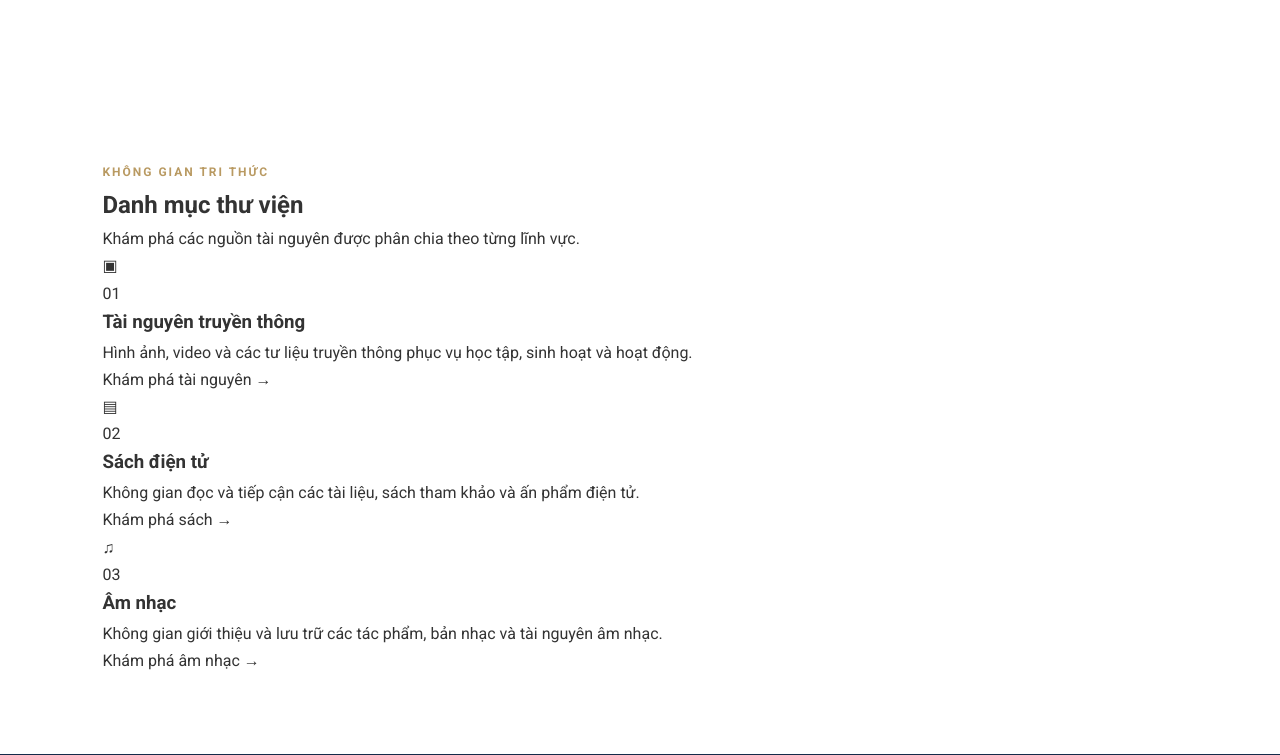
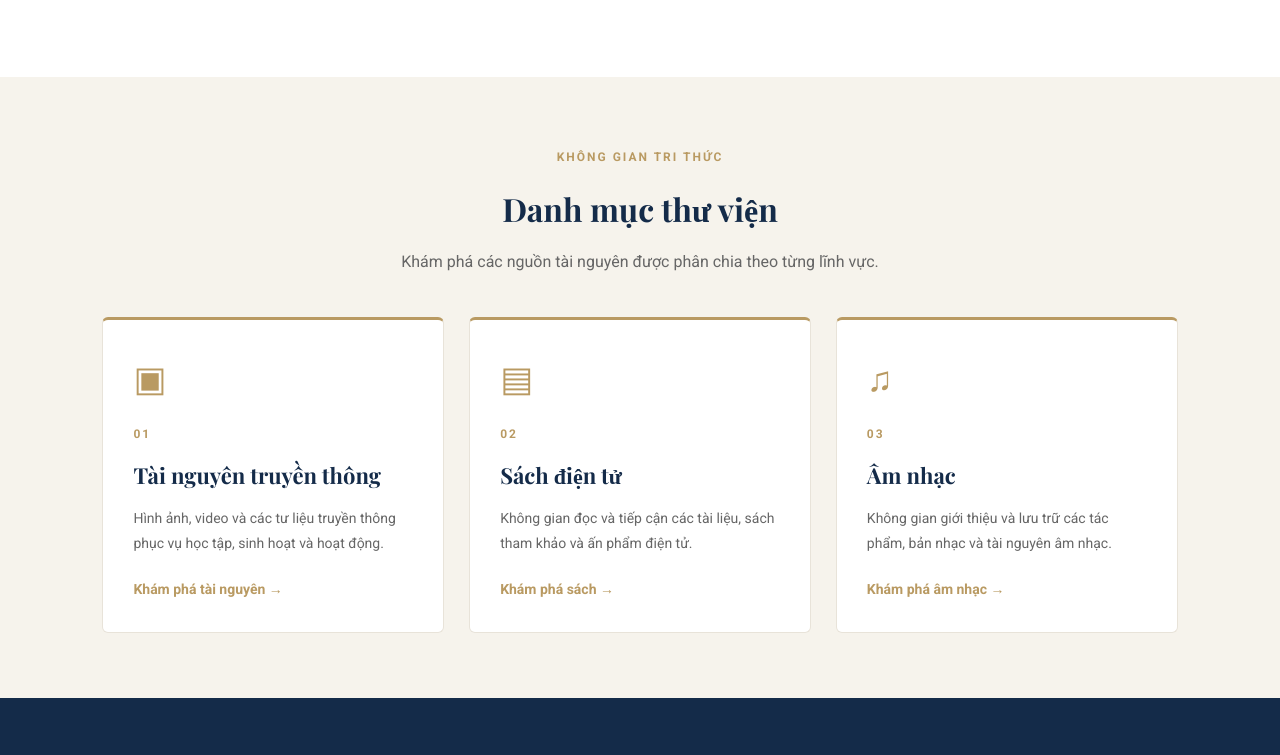
Before and after one commit to noitruanphongso/noitruanphongso.github.io, a plain HTML site: page library.html in a window 1280 px wide. Shown: the part 645-1400 px from the top of the page. Drawn offline with nearby package versions, Linux system fonts and the light colour scheme.

Commit message:
Update style.css

```diff
--- a/css/style.css
+++ b/css/style.css
@@ -1568,3 +1568,101 @@ main .vision-mission .vision-card p {
         height: 200px;
     }
 }
+
+/* THƯ VIỆN - BA DANH MỤC CHÍNH */
+
+.library-categories {
+    padding: 65px 8%;
+    background: var(--cream);
+}
+
+.library-heading {
+    text-align: center;
+    max-width: 720px;
+    margin: 0 auto 40px;
+}
+
+.library-heading h2 {
+    font-family: 'Playfair Display', serif;
+    font-size: 32px;
+    color: var(--navy);
+    margin: 12px 0;
+}
+
+.library-heading p {
+    color: var(--light-text);
+    line-height: 1.8;
+}
+
+.library-grid {
+    display: grid;
+    grid-template-columns: repeat(3, minmax(0, 1fr));
+    gap: 25px;
+}
+
+.library-card {
+    display: flex;
+    flex-direction: column;
+    min-height: 300px;
+    padding: 30px;
+    background: #FFFFFF;
+    border: 1px solid #E8E3D9;
+    border-top: 3px solid var(--gold);
+    border-radius: 6px;
+    text-decoration: none;
+    color: inherit;
+    transition: transform 0.3s ease, box-shadow 0.3s ease;
+}
+
+.library-card:hover {
+    transform: translateY(-7px);
+    box-shadow: 0 14px 30px rgba(20, 43, 73, 0.13);
+}
+
+.library-icon {
+    font-size: 35px;
+    color: var(--gold);
+    margin-bottom: 15px;
+}
+
+.library-number {
+    font-size: 12px;
+    letter-spacing: 2px;
+    color: var(--gold);
+    font-weight: 700;
+}
+
+.library-card h3 {
+    font-family: 'Playfair Display', serif;
+    font-size: 22px;
+    color: var(--navy);
+    margin: 12px 0;
+}
+
+.library-card p {
+    color: var(--light-text);
+    font-size: 14px;
+    line-height: 1.8;
+    margin-bottom: 22px;
+}
+
+.library-link {
+    color: var(--gold);
+    font-size: 14px;
+    font-weight: 700;
+    margin-top: auto;
+}
+
+@media (max-width: 768px) {
+    .library-grid {
+        grid-template-columns: 1fr;
+    }
+
+    .library-card {
+        min-height: 250px;
+    }
+
+    .library-heading h2 {
+        font-size: 26px;
+    }
+}
```
